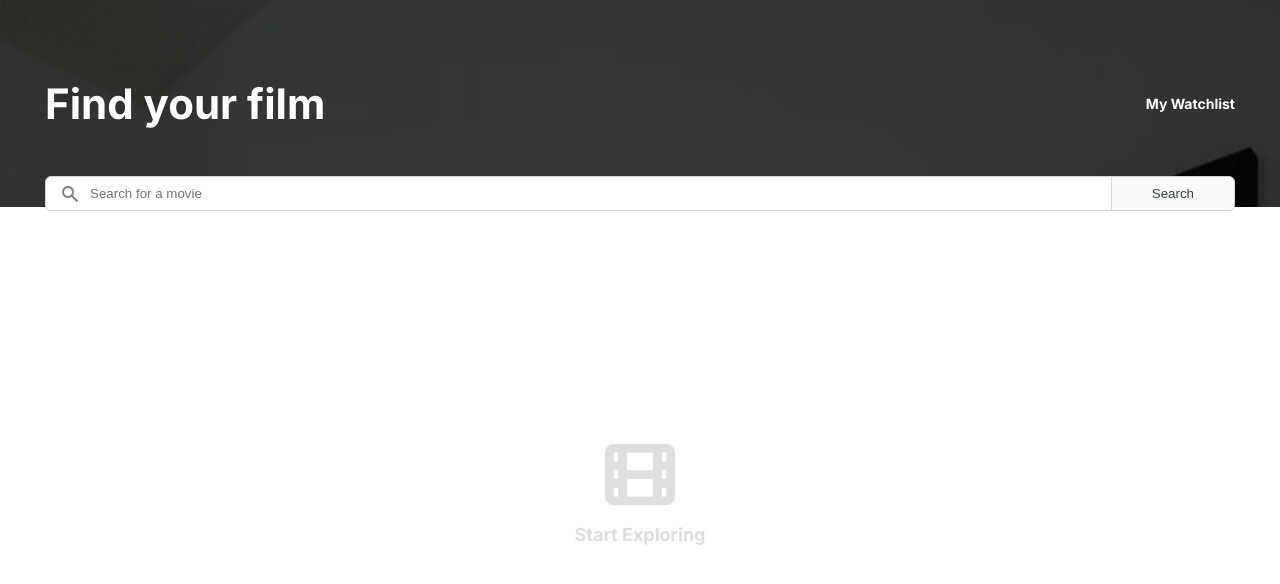
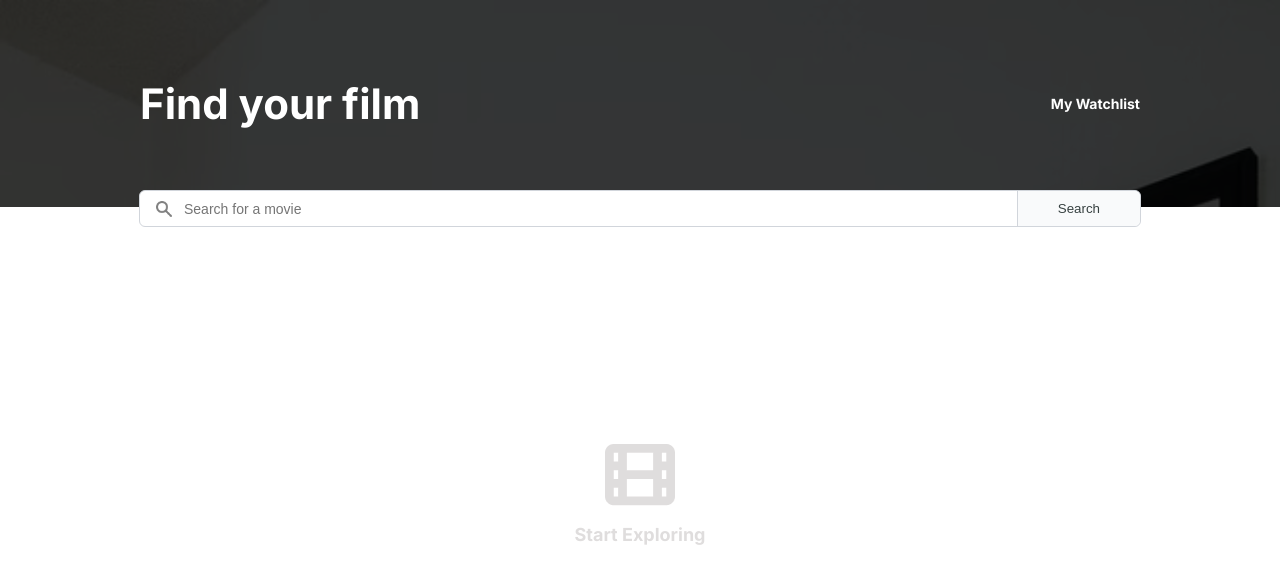
Before and after one commit to VirtualBird/movie-watchlist, a website built with Vite: page index.html in a window 1280 px wide. Built offline with nearby package versions, Linux system fonts and the light colour scheme.

Commit message:
modified css and html for max-width limit on elements

```diff
--- a/index.css
+++ b/index.css
@@ -25,7 +25,6 @@
     margin-bottom: 21px;
 }
 
-
 #header{
     font-size: 2.625rem;
 }
@@ -35,38 +34,48 @@
 }
 
 .top{
+    position: relative;
+    padding: 50px 0px;
     color: white;
-    padding: 50px 0px;
-    position: relative;
+    background-color: #444444;
     background-image: url("images/header-image.png");
     background-size: cover;
-    background-color: #444444;
     background-blend-mode: multiply;
 }
 
-.top .container{
+.header-items {
     display: flex;
+    align-items: center;
     justify-content: space-between;
+}
+
+.header-items{
+    display: flex;
+    flex-direction: row;
     align-items: center;
+    justify-content: space-between;
+    width: 100%;
 }
 
 .container{
-    margin-left: 45px;
-    margin-right: 45px;
+    margin: 0 auto;
+    padding: 0 45px;
+    max-width: 1000px;
 }
 
 .search-bar-wrapper{
+    display: flex;
     position: absolute;
-    display: flex;
     flex-direction: row;
-    justify-content: center;
-    align-items: center;
     background-color: white;
     border: 1px solid #D1D5DB;
     border-radius: 6px;
+    margin: 0;
+    margin-inline: auto;
     left: 45px;
     right: 45px;
     bottom: -20px;
+    max-width: 1000px;
 }
 
 #search-input{
@@ -76,8 +85,8 @@
 
 .search-bar-wrapper label{
     display: flex;
+    align-items: center;
     width: 100%;
-    align-items: center;
 }
 
 .search-bar-wrapper img{
@@ -92,16 +101,21 @@
 .search-bar-wrapper input{
     width: 100%;
     border: none;
+    font-size: 0.875rem;
+}
+
+.search-bar-wrapper input:focus{
+    outline: none;
 }
 
 .search-bar-wrapper button{
+    border: none;
+    border-left: 1px solid #D1D5DB;
     border-top-right-radius: 6px;
     border-bottom-right-radius: 6px;
-    border: none;
-    border-left: 1px solid #D1D5DB;
+    color: #374141;
     background-color: #F9FAFB;
-    color: #374141;
-    padding: 9px 40px;
+    padding: 10px 40px;
     cursor: pointer;
 }
 
@@ -118,8 +132,11 @@
     display: flex;
     flex-direction: column;
     align-items: center;
+    flex-grow: 1;
+}
+
+.default-space{
     justify-content: center;
-    flex-grow: 1;
 }
 
 .movie-listing{
--- a/index.html
+++ b/index.html
@@ -8,8 +8,11 @@
     <body>
         <div class="top">
             <div class="container">
+                <div class="header-items">
                     <h1 id="header" class="bold">Find your film</h1>
                     <a id="subheader" href="watchlist.html" class="bold">My Watchlist</a>
+                </div>
+            </div>
             <form class="search-bar-wrapper">
                 <label for="search-input">
                     <img src="images/search-dark.png">
@@ -17,7 +20,6 @@
                 </label>
                 <button id="search-btn">Search</button>
             </form>
-            </div>
         </div>
 
         <div id="film-container" class="bottom" >
```
Also changed, not shown: watchlist.html (+4 -2 lines). Lines whose indentation alone changed are shown as unchanged.
